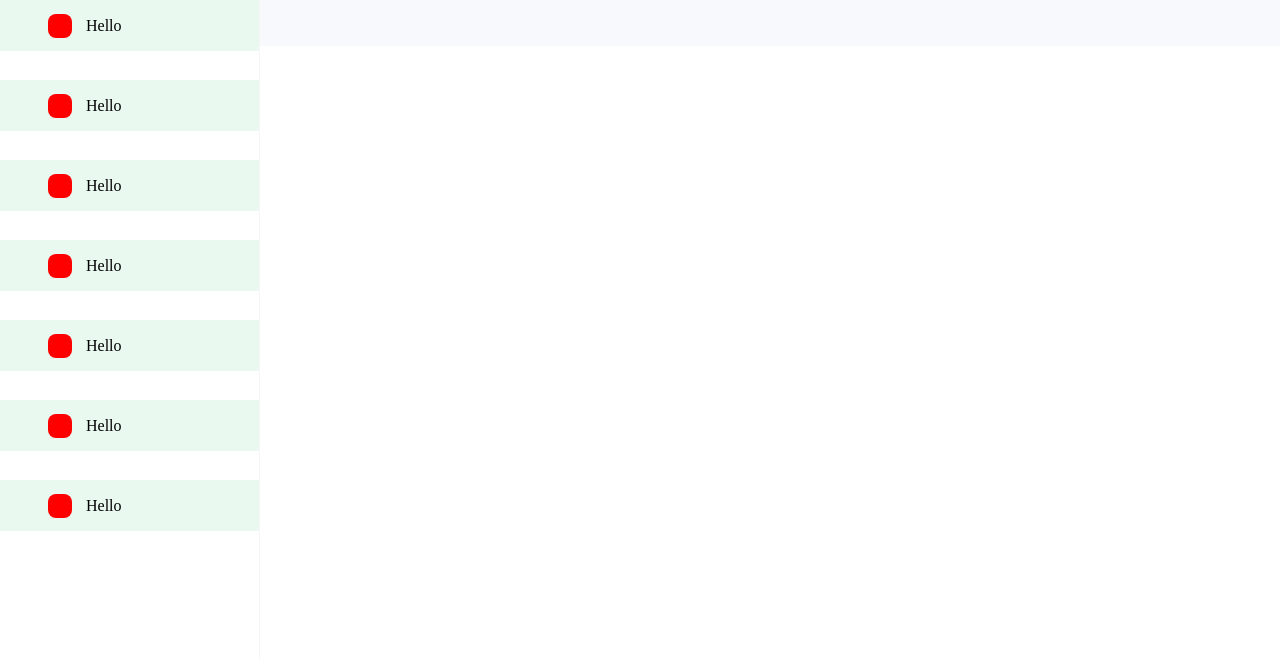
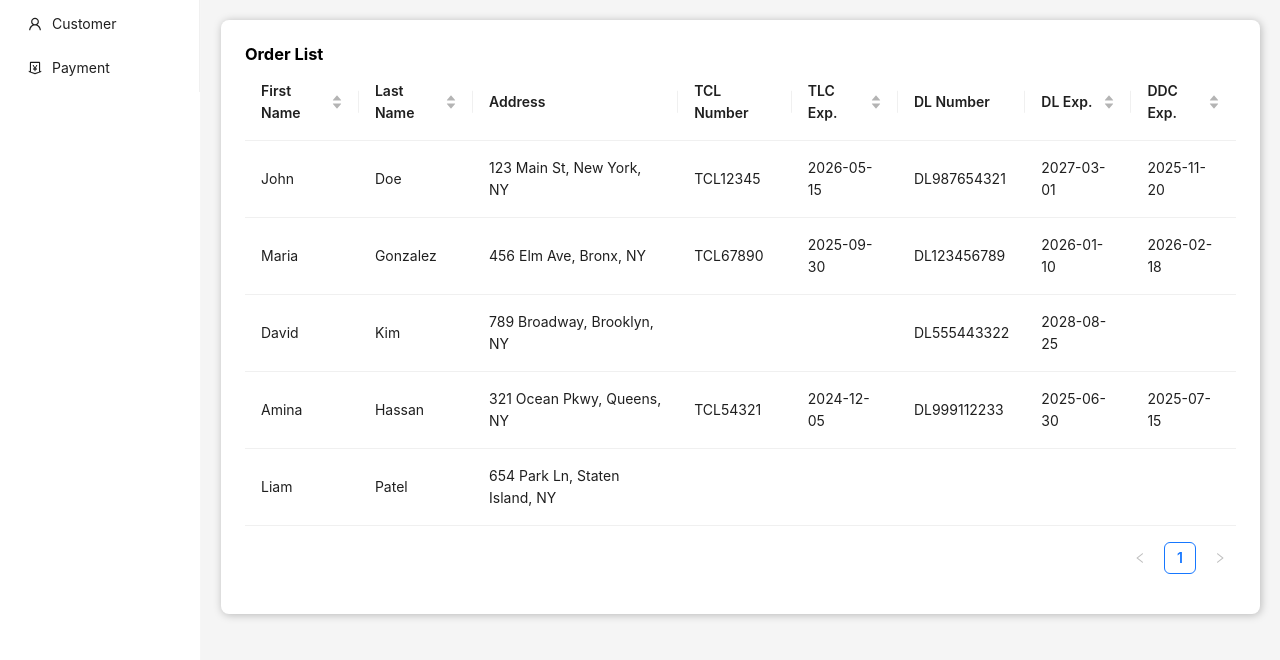
Before and after one commit to lemarguese/tlcify-cms, a React (Vite) app: page / in a window 1280 px wide. Shown: the top 660 px of the page. Built offline with nearby package versions, Linux system fonts and the light colour scheme.

Commit message:
Feature: (Customer table updated).

```diff
--- a/package.json
+++ b/package.json
@@ -10,6 +10,7 @@
     "preview": "vite preview"
   },
   "dependencies": {
+    "antd": "^5.25.4",
     "react": "^19.1.0",
     "react-dom": "^19.1.0"
   },
--- a/src/components/Sidebar/Sidebar.scss
+++ b/src/components/Sidebar/Sidebar.scss
@@ -1,13 +1,6 @@
 .sidebar {
   //background-color: red;
   border-right: 1px solid #F6F6F6;
-
-  position: fixed;
-  top: 0;
-
-  max-width: 260px;
-
-  width: 100%;
   height: 100vh;
 
   &_container {
--- a/src/components/Sidebar/Sidebar.tsx
+++ b/src/components/Sidebar/Sidebar.tsx
@@ -1,27 +1,41 @@
 import './Sidebar.scss';
-import SidebarSection from "./SidebarSection/SidebarSection.tsx";
-import { FC, JSX } from "react";
+import type { FC } from "react";
+import { Layout, Menu } from 'antd';
+import { UserOutlined, MoneyCollectOutlined } from '@ant-design/icons'
+
+const { Sider } = Layout;
 
 interface SidebarProps {
-
 }
 
-const Sidebar: FC<SidebarProps> = (): JSX.Element => {
+const sidebarOptions = [
+  { title: 'Customers' }
+]
+
+const Sidebar: FC<SidebarProps> = () => {
+  // const [isCollapsed, setIsCollapsed] = useState(false);
+
   return (
     <aside className='sidebar'>
-      <div className='sidebar_container'>
-        <div></div>
-        <div className='sidebar_sections'>
-          <SidebarSection />
-          <SidebarSection />
-          <SidebarSection />
-          <SidebarSection />
-          <SidebarSection />
-          <SidebarSection />
-          <SidebarSection />
-        </div>
-        <div></div>
-      </div>
+      <Sider trigger={null}  className='sidebar_container'>
+        <Menu
+          // theme="dark"
+          mode="inline"
+          defaultSelectedKeys={['1']}
+          items={[
+            {
+              key: 'sidebar-customer',
+              icon: <UserOutlined/>,
+              label: 'Customer',
+            },
+            {
+              key: 'sidebar-payment',
+              icon: <MoneyCollectOutlined/>,
+              label: 'Payment',
+            },
+          ]}
+        />
+      </Sider>
     </aside>
   )
 }
--- a/src/components/Sidebar/SidebarSection/SidebarSection.scss
+++ /dev/null
@@ -1,20 +0,0 @@
-.sidebar_section {
-  display: flex;
-  padding: 13.5px 0 13.5px 48px;
-
-  background-color: #E9F9F0;
-
-  &_container {
-    display: flex;
-    align-items: center;
-    gap: 14px;
-  }
-
-  &_icon {
-    width: 24px;
-    height: 24px;
-
-    background-color: red;
-    border-radius: 8px;
-  }
-}
--- a/src/components/Sidebar/SidebarSection/SidebarSection.tsx
+++ /dev/null
@@ -1,15 +0,0 @@
-import './SidebarSection.scss';
-
-const SidebarSection = () => {
-
-  return (
-    <div className='sidebar_section'>
-      <div className='sidebar_section_container'>
-        <div className='sidebar_section_icon'></div>
-        <p>Hello</p>
-      </div>
-    </div>
-  )
-}
-
-export default SidebarSection;
--- /dev/null
+++ b/src/components/Table/Table.scss
@@ -0,0 +1,21 @@
+.table {
+  padding: 24px;
+  background-color: #FFF;
+
+  box-shadow: 1px 1px 9px rgba(0, 0, 0, 0.25);
+
+  border-radius: 8px;
+
+  &_container {
+
+  }
+
+  &_row {
+  }
+
+  &_antClass {
+    .ant-table-thead .ant-table-cell {
+      background-color: #FFF;
+    }
+  }
+}
--- a/src/components/Table/Table.tsx
+++ b/src/components/Table/Table.tsx
@@ -1,21 +1,17 @@
-import type { FC, JSX } from "react";
+import { FC } from 'react';
+import { Table as AntTable } from "antd";
+import './Table.scss';
 
 interface TableProps {
-  heads: string[];
-
+  heads: { title: string; dataIndex: string; key: string }[];
+  //todo any remove
+  data: any[];
 }
 
-const Table: FC<TableProps> = ({ heads }): JSX.Element => {
-  return <div>
+const Table: FC<TableProps> = ({ heads, data }) => {
+  return <div className='table'>
     <h3>Order List</h3>
-    <table>
-      <thead>
-      { heads.map(head => <th key={`table-head-${head}`}>{head}</th>) }
-      </thead>
-      <tbody>
-
-      </tbody>
-    </table>
+    <AntTable columns={heads} dataSource={data} className='table_antClass' />
   </div>
 };
 
--- /dev/null
+++ b/src/layout/Page/Page.scss
@@ -0,0 +1,2 @@
+.page {
+}
--- /dev/null
+++ b/src/layout/Page/Page.tsx
@@ -0,0 +1,15 @@
+import './Page.scss';
+import type { FC, ReactNode } from "react";
+import { Layout } from "antd";
+
+interface PageProps {
+  children: ReactNode;
+}
+
+const Page: FC<PageProps> = ({ children }) => {
+  return <Layout className='page_container'>
+    {children}
+  </Layout>
+}
+
+export default Page;
--- /dev/null
+++ b/src/pages/Customer/CustomerPage.scss
@@ -0,0 +1,5 @@
+.customer_page {
+  padding: 20px;
+
+  flex: 1;
+}
--- a/src/pages/Customer/CustomerPage.tsx
+++ b/src/pages/Customer/CustomerPage.tsx
@@ -1,13 +1,91 @@
 import Sidebar from "../../components/Sidebar/Sidebar.tsx";
 import Table from "../../components/Table/Table.tsx";
+import Page from "../../layout/Page/Page.tsx";
+
+import './CustomerPage.scss';
+
+const heads = [
+  { title: "First Name", dataIndex: "firstName", key: "firstName", sorter: (a, b) => a.firstName.localeCompare(b.firstName) },
+  { title: "Last Name", dataIndex: "lastName", key: "lastName", sorter: (a, b) => a.lastName.localeCompare(b.lastName) },
+  // { title: "Phone Number", dataIndex: "phoneNumber", key: "phoneNumber" },
+  // { title: "Email", dataIndex: "email", key: "email" },
+  // { title: "Date of Birth", dataIndex: "dob", key: "dob", sorter: (a, b) => new Date(a.dob) - new Date(b.dob) },
+  { title: "Address", dataIndex: "address", key: "address" },
+  { title: "TCL Number", dataIndex: "tclNumber", key: "tclNumber" },
+  { title: "TLC Exp.", dataIndex: "tlcExp", key: "tlcExp", sorter: (a, b) => new Date(a.tlcExp) - new Date(b.tlcExp) },
+  { title: "DL Number", dataIndex: "dlNumber", key: "dlNumber" },
+  { title: "DL Exp.", dataIndex: "dlExp", key: "dlExp", sorter: (a, b) => new Date(a.dlExp) - new Date(b.dlExp) },
+  // { title: "Last 5 SSN", dataIndex: "last5SSN", key: "last5SSN" },
+  { title: "DDC Exp.", dataIndex: "ddcExp", key: "ddcExp", sorter: (a, b) => new Date(a.ddcExp) - new Date(b.ddcExp) }
+];
+
+const data = [
+  {
+    key: "1",
+    firstName: "John",
+    lastName: "Doe",
+    address: "123 Main St, New York, NY",
+    tclNumber: "TCL12345",
+    tlcExp: "2026-05-15",
+    dlNumber: "DL987654321",
+    dlExp: "2027-03-01",
+    ddcExp: "2025-11-20"
+  },
+  {
+    key: "2",
+    firstName: "Maria",
+    lastName: "Gonzalez",
+    address: "456 Elm Ave, Bronx, NY",
+    tclNumber: "TCL67890",
+    tlcExp: "2025-09-30",
+    dlNumber: "DL123456789",
+    dlExp: "2026-01-10",
+    ddcExp: "2026-02-18"
+  },
+  {
+    key: "3",
+    firstName: "David",
+    lastName: "Kim",
+    address: "789 Broadway, Brooklyn, NY",
+    tclNumber: "",
+    tlcExp: "",
+    dlNumber: "DL555443322",
+    dlExp: "2028-08-25",
+    ddcExp: ""
+  },
+  {
+    key: "4",
+    firstName: "Amina",
+    lastName: "Hassan",
+    address: "321 Ocean Pkwy, Queens, NY",
+    tclNumber: "TCL54321",
+    tlcExp: "2024-12-05",
+    dlNumber: "DL999112233",
+    dlExp: "2025-06-30",
+    ddcExp: "2025-07-15"
+  },
+  {
+    key: "5",
+    firstName: "Liam",
+    lastName: "Patel",
+    address: "654 Park Ln, Staten Island, NY",
+    tclNumber: "",
+    tlcExp: "",
+    dlNumber: "",
+    dlExp: "",
+    ddcExp: ""
+  }
+];
+
+
 
 const CustomerPage = () => {
-  return <div>
-    <Sidebar />
-    <div>
-      <Table heads={['hey', 'heyllo']} />
+  return <Page>
+    <Sidebar/>
+    <div className='customer_page'>
+      <Table heads={heads} data={data}/>
     </div>
-  </div>
+  </Page>
 }
 
 export default CustomerPage;
```
Also changed, not shown: 2 other files (tests, documents, lock files or other folders).
